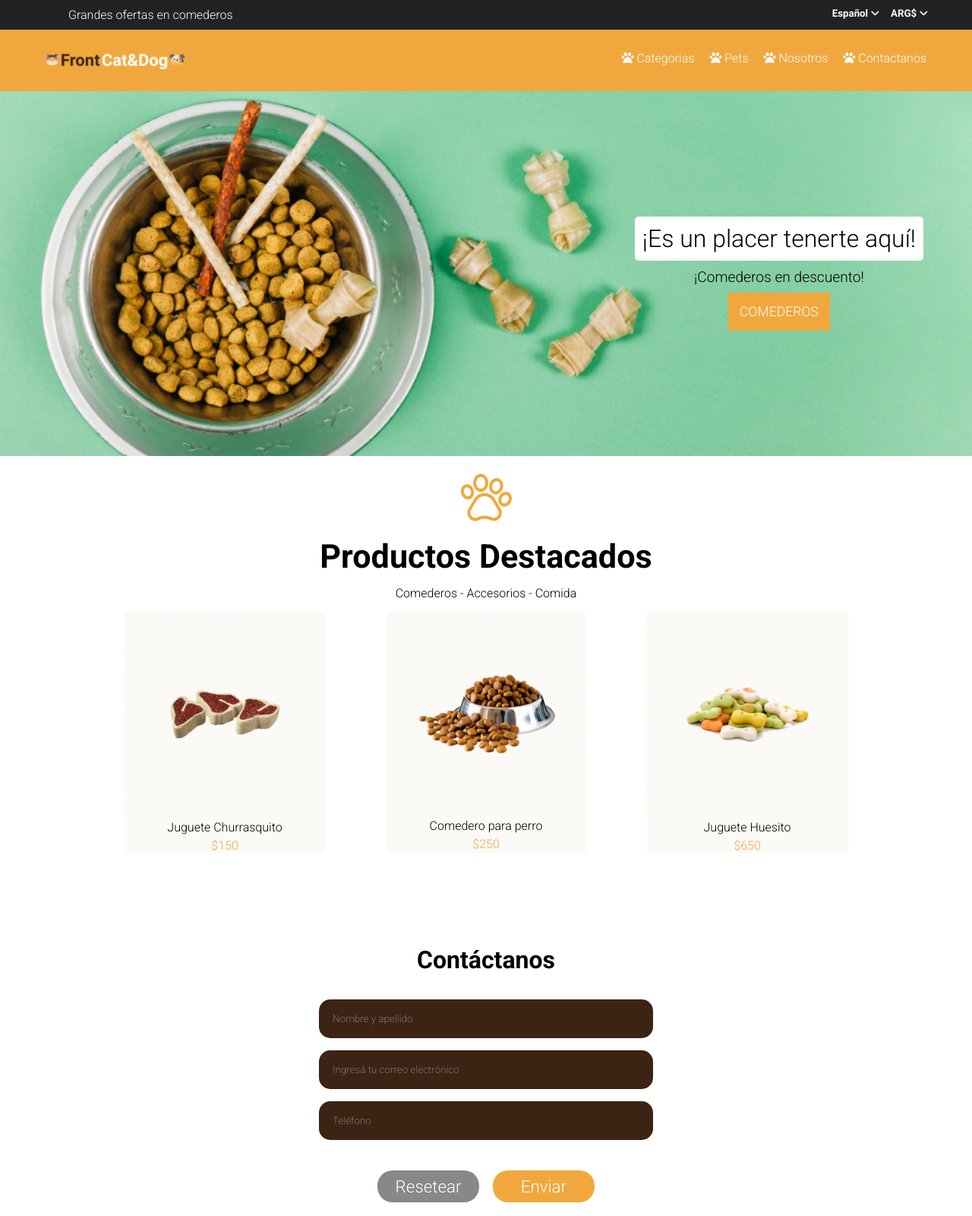
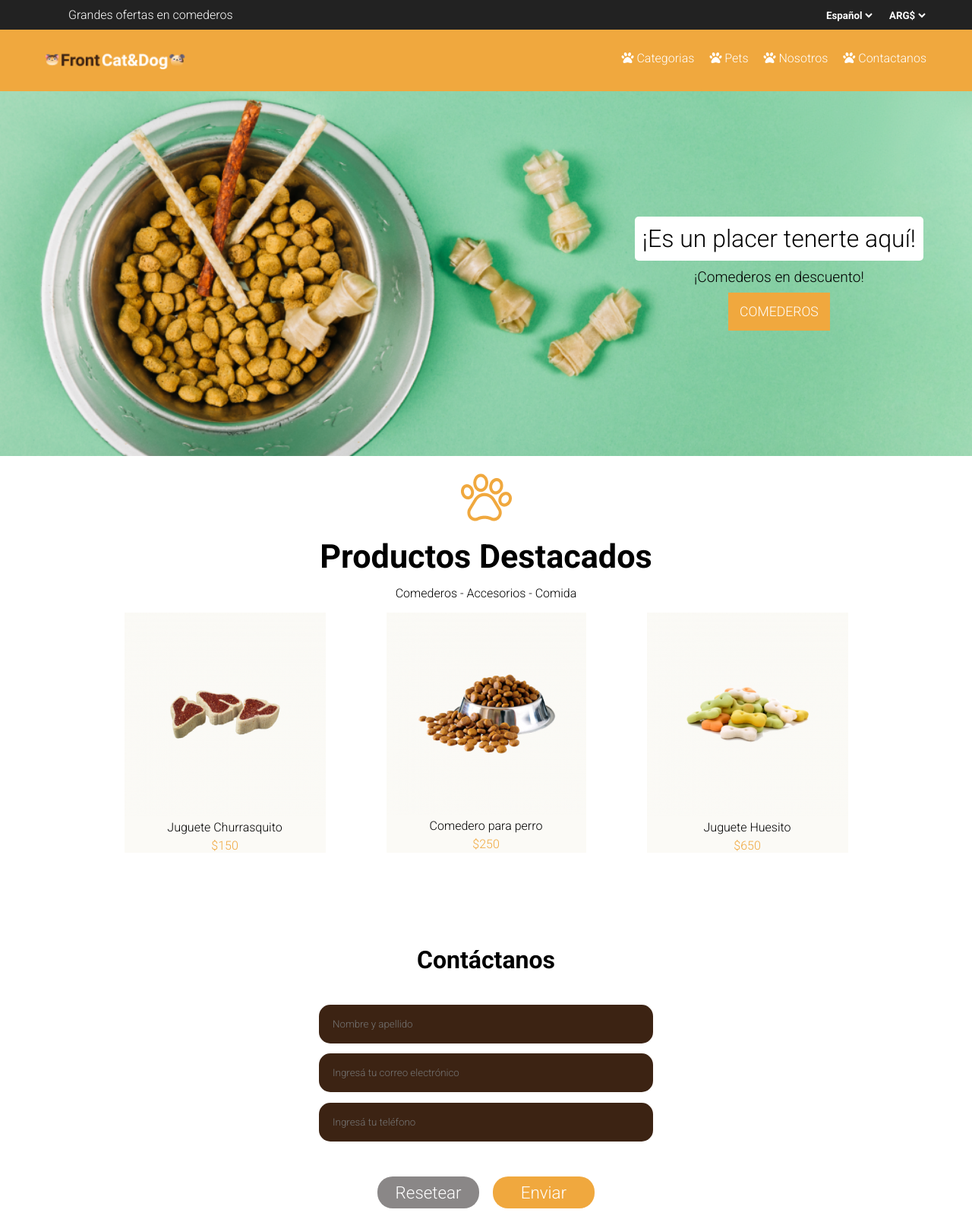
Before and after one commit to violafranco/cats-dogs, a plain HTML site: page index.html in a window 1280 px wide. Shown: the top 1600 px of the page at 76% size. Drawn offline with Linux system fonts and the light colour scheme.

Commit message:
correccion de errores

```diff
--- a/css/style.css
+++ b/css/style.css
@@ -1,4 +1,12 @@
 @import url('https://fonts.googleapis.com/css2?family=Roboto:wght@300;700&display=swap');
+
+
+--root {
+    --primary-color: #F0A83E;
+    --secondary-color: #3C2313;
+    --black: #000;
+    --white: #fff;
+}
 
 *{
     margin: 0;
@@ -24,6 +32,18 @@
     gap: 15px;
     cursor: pointer;
 }
+
+.selectHeader{
+    background-color: transparent;
+    border: none;
+    outline: none;
+    color: #fff;
+    font-weight: bold;
+}
+.selectHeader option{
+    color: #000000;
+}
+
 
 .navBar{
     display: flex;
@@ -131,6 +151,12 @@
 }
 
 .formulario form{
+    margin: 0.5em;
+    display: flex;
+    flex-direction: column;
+}
+
+.formulario form input{
     margin: 0.5em;
 }
 
@@ -275,8 +301,6 @@
         color: #fff;
         font-size: 1.7em;
         cursor: pointer;
-
-
     }
 
     .formStyle{
--- a/index.html
+++ b/index.html
@@ -14,8 +14,18 @@
         <div class="topHeader">
             <p>Grandes ofertas en comederos</p>
             <div class="configHeader">
-                <h5>Español <i class="fa-solid fa-angle-down"></i></h5>
-                <h5>ARG$ <i class="fa-solid fa-angle-down"></i></h5>
+                <div class="select">
+                    <select name="lenguajes" class="selectHeader">
+                        <option value="1" >Español</option>
+                        <option value="2">Inglés</option>
+                    </select>
+                </div>
+                <div class="select">
+                    <select name="lenguajes" class="selectHeader">
+                        <option value="1">ARG$</option>
+                        <option value="2">USD$</option>
+                    </select>
+                </div>
             </div>
         </div>
 
@@ -68,12 +78,8 @@
             <h2>Contáctanos</h2>
             <form>
                 <input class="formStyle" type="text" placeholder="Nombre y apellido">
-            </form>
-            <form>
                 <input class="formStyle" type="email" placeholder="Ingresá tu correo electrónico">
-            </form>
-            <form>
-                <input class="formStyle" type="tel" placeholder="Teléfono">
+                <input class="formStyle" type="tel" placeholder="Ingresá tu teléfono">
             </form>
             <div>
                 <button class="btnReset">Resetear</button>
```
